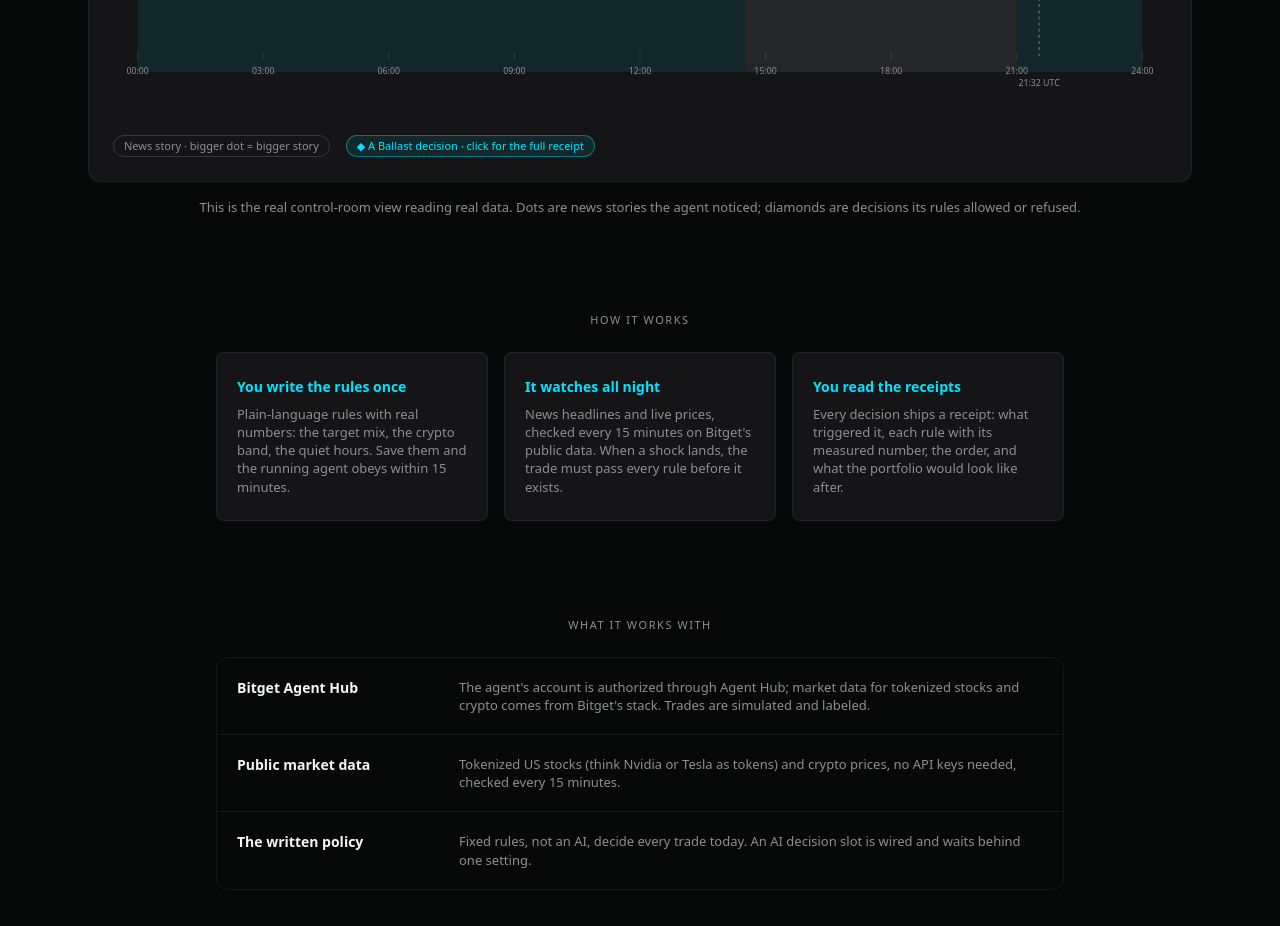
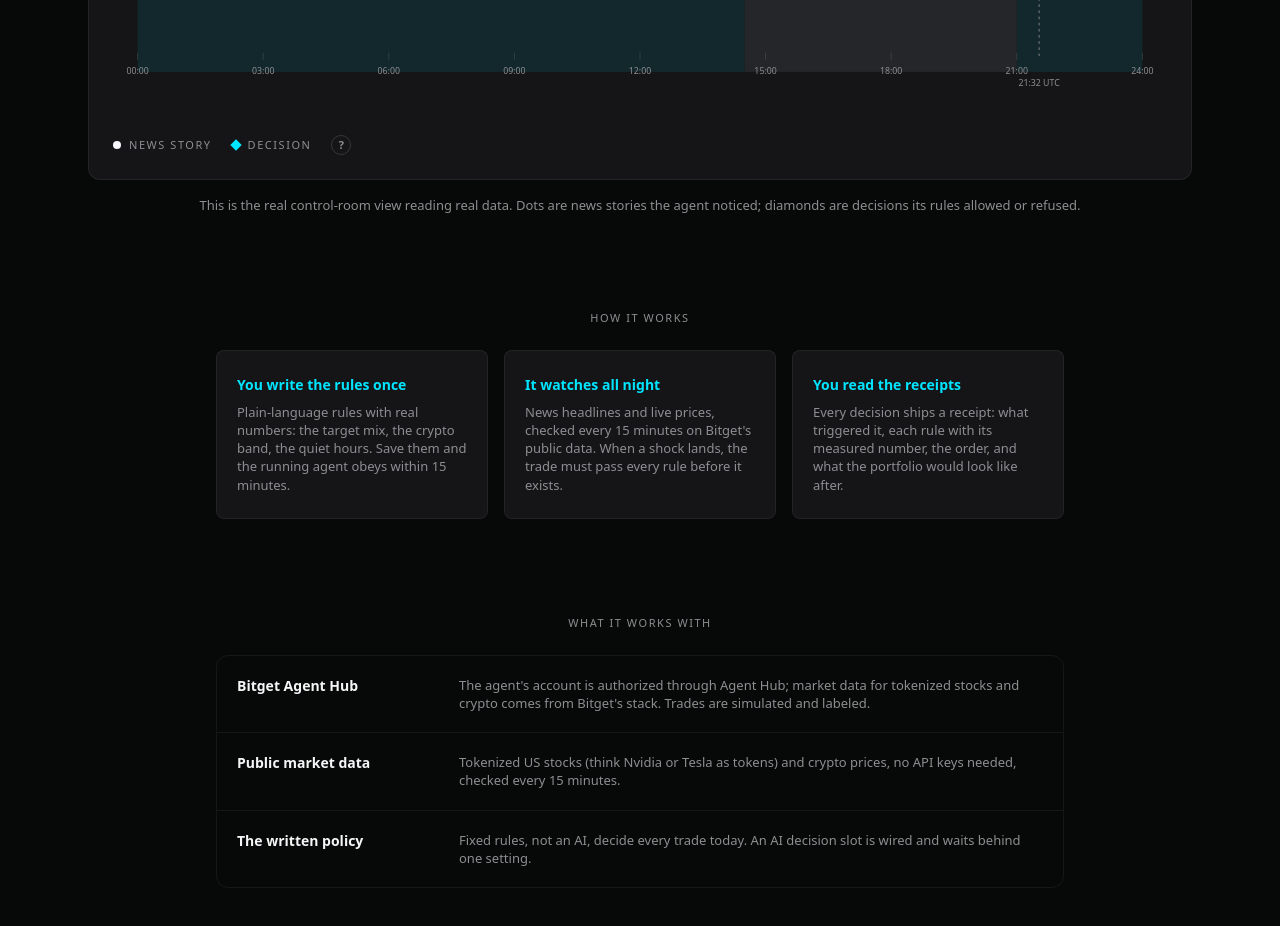
Before and after one commit to A-Raphie/ballast, a Next.js app: page / in a window 1280 px wide. Shown: the part 840-1766 px from the top of the page. Built offline with nearby package versions, Linux system fonts and the light colour scheme; a web font is replaced by a local one.

Commit message:
legend: short glyph labels + QHint popover (progressive disclosure)

```diff
--- a/app/components/kit.tsx
+++ b/app/components/kit.tsx
@@ -36,6 +36,30 @@ export function Chip({ children, tone = "neutral" }: { children: ReactNode; tone
   return (
     <span className={`inline-flex items-center rounded-[var(--radius-pill)] border px-2.5 py-0.5 text-[11px] ${map[tone]}`}>
       {children}
+    </span>
+  );
+}
+
+// The "?" affordance: short labels stay inline, the explanation relocates here
+// (progressive disclosure; nobody reads legend sentences). CSS-only popover:
+// hover or keyboard focus reveals it anchored to the trigger; tab-away hides
+// it via focus-within loss.
+export function QHint({ text }: { text: ReactNode }) {
+  return (
+    <span className="group relative inline-flex">
+      <button
+        type="button"
+        aria-label="What am I looking at?"
+        className="inline-flex h-5 w-5 items-center justify-center rounded-full border border-[var(--border-strong)] text-[11px] font-semibold leading-none text-[var(--text-secondary)] transition-colors duration-150 ease-out hover:border-[var(--decision)] hover:text-[var(--decision)] focus-visible:border-[var(--decision)] focus-visible:text-[var(--decision)] focus-visible:outline-none"
+      >
+        ?
+      </button>
+      <span
+        role="tooltip"
+        className="pointer-events-none absolute left-0 bottom-full z-10 mb-2 w-72 translate-y-1 rounded-[var(--radius-panel)] border border-[var(--border-strong)] bg-[var(--bg-raised)] px-3.5 py-2.5 text-xs leading-relaxed text-[var(--text-secondary)] opacity-0 transition-all duration-150 ease-out group-focus-within:translate-y-0 group-focus-within:opacity-100 group-hover:translate-y-0 group-hover:opacity-100"
+      >
+        {text}
+      </span>
     </span>
   );
 }
--- a/app/components/watch-floor.tsx
+++ b/app/components/watch-floor.tsx
@@ -10,7 +10,7 @@ import { useState } from "react";
 import type { MacroEvent } from "@/agent/types";
 import type { Decision } from "@/lib/ledger";
 import { shiftPhrase, symbolName, severityWord, verdictWord, proposerName } from "@/lib/display";
-import { ClauseRow, VerdictBadge, Chip } from "./kit";
+import { ClauseRow, VerdictBadge, Chip, QHint } from "./kit";
 
 const W = 1200;
 const H = 190;
@@ -140,9 +140,24 @@ export function WatchFloor({
         </text>
       </svg>
 
-      <div className="mt-3 flex flex-wrap gap-4">
-        <Chip>News story · bigger dot = bigger story</Chip>
-        <Chip tone="decision">◆ A Ballast decision · click for the full receipt</Chip>
+      <div className="mt-3 flex flex-wrap items-center gap-5">
+        <span className="micro inline-flex items-center gap-2">
+          <span className="inline-block h-2 w-2 rounded-full" style={{ background: "var(--context-marker)" }} aria-hidden />
+          News story
+        </span>
+        <span className="micro inline-flex items-center gap-2 text-[var(--decision)]">
+          <span className="inline-block h-2 w-2 rotate-45" style={{ background: "var(--decision)" }} aria-hidden />
+          Decision
+        </span>
+        <QHint
+          text={
+            <>
+              Dots are news stories the agent noticed: the bigger the dot, the bigger the story.
+              Cyan diamonds are decisions the rules allowed or refused. Click any diamond for its
+              full receipt.
+            </>
+          }
+        />
       </div>
 
       {/* clause chain panel: morphs open from the selected fix */}
```
